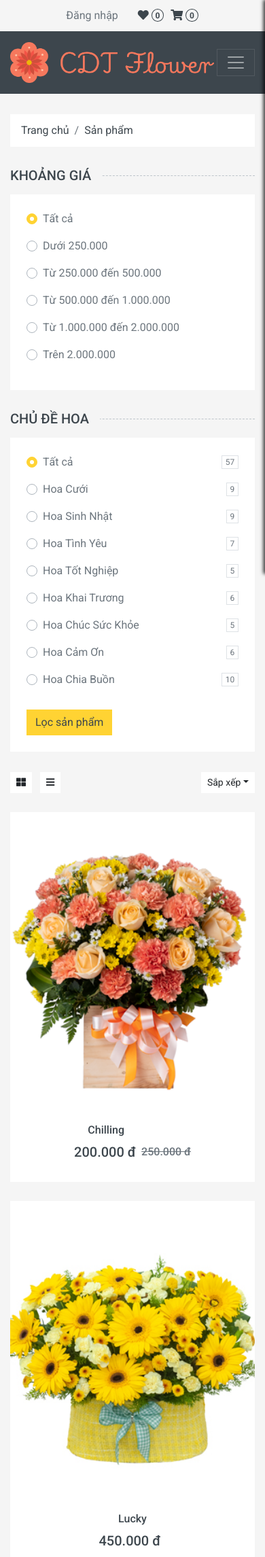
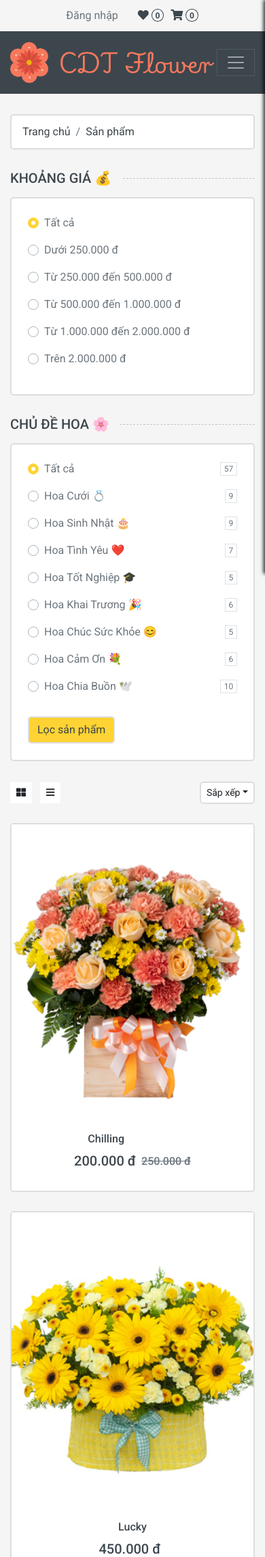
Before and after one commit to quangkuong1109/web_ban_hoa, a PHP site: page /shop.php in a window 390 px wide. Shown: the top 2291 px of the page at 68% size. Run offline with PHP 8.4, Linux system fonts and the light colour scheme; data comes from the database, SQL or seed files in the repository; data that the repository does not hold is empty; some libraries are stand-ins or nearby versions.

Commit message:
thêm border

```diff
--- a/header.php
+++ b/header.php
@@ -232,8 +232,6 @@ session_start();
             <div class="col-lg-4 col-6 text-right">
                 <p class="m-0">Chăm sóc khách hàng</p>
                 <h6 class="m-0">Mr. Cường: 0816261794</h6>
-                <h6 class="m-0">Mr. Duy: 0961077063</h6>
-                <h6 class="m-0">Mr. Thắng: 0834035090</h6>
             </div>
         </div>
     </div>
--- a/shop.php
+++ b/shop.php
@@ -4,7 +4,7 @@
 <div class="container-fluid">
     <div class="row px-xl-5">
         <div class="col-12">
-            <nav class="breadcrumb bg-light mb-30">
+            <nav class="breadcrumb bg-light mb-30 border-black">
                 <a class="breadcrumb-item text-dark" href="#">Trang chủ</a>
                 <a class="breadcrumb-item text-dark" href="#">Sản phẩm</a>
                 <!-- <span class="breadcrumb-item active">Shop List</span> -->
@@ -22,9 +22,9 @@
         <div class="col-lg-3 col-md-4">
             <!-- Price Start -->
             <h5 class="section-title position-relative text-uppercase mb-3">
-                <span class="bg-secondary pr-3">Khoảng giá</span>
+                <span class="bg-secondary pr-3">Khoảng giá &#128176;</span>
             </h5>
-            <div class="bg-light p-4 mb-30">
+            <div class="bg-light p-4 mb-30 border-black">
                 <form id="filter-form" method="GET" action="">
                     <!-- Giá mặc định là tất cả -->
                     <div class="custom-control custom-radio d-flex align-items-center justify-content-between mb-3">
@@ -33,11 +33,11 @@
                     </div>
                     <?php
                     $priceRanges = [
-                        '0-250000' => 'Dưới 250.000',
-                        '250000-500000' => 'Từ 250.000 đến 500.000',
-                        '500000-1000000' => 'Từ 500.000 đến 1.000.000',
-                        '1000000-2000000' => 'Từ 1.000.000 đến 2.000.000',
-                        '2000000-' => 'Trên 2.000.000',
+                        '0-250000' => 'Dưới 250.000 đ',
+                        '250000-500000' => 'Từ 250.000 đến 500.000 đ',
+                        '500000-1000000' => 'Từ 500.000 đến 1.000.000 đ',
+                        '1000000-2000000' => 'Từ 1.000.000 đến 2.000.000 đ',
+                        '2000000-' => 'Trên 2.000.000 đ',
                     ];
 
                     foreach ($priceRanges as $value => $label) {
@@ -47,14 +47,14 @@
                         echo '</div>';
                     }
                     ?>
-                </div>
+            </div>
                 <!-- Price End -->
 
                 <!-- Theme Start -->
                 <h5 class="section-title position-relative text-uppercase mb-3">
-                    <span class="bg-secondary pr-3">Chủ đề Hoa</span>
+                    <span class="bg-secondary pr-3">Chủ đề Hoa &#127800;</span>
                 </h5>
-                <div class="bg-light p-4 mb-30">
+                <div class="bg-light p-4 mb-30 border-black">
                     <!-- Chủ đề mặc định là tất cả -->
                     <div class="custom-control custom-radio d-flex align-items-center justify-content-between mb-3">
                         <input type="radio" class="custom-control-input" name="theme" value="all" id="theme-all" checked>
@@ -62,6 +62,7 @@
                         <span class="badge border font-weight-normal"><?php echo getTotalProducts(); ?></span>
                     </div>
                     <?php
+                    // Mảng chứa tên chủ đề
                     $themes = [
                         'Hoa Cưới',
                         'Hoa Sinh Nhật',
@@ -73,16 +74,30 @@
                         'Hoa Chia Buồn'
                     ];
 
+                    // Mảng chứa biểu tượng tương ứng với từng chủ đề
+                    $icons = [
+                        '💍', // Hoa Cưới
+                        '🎂', // Hoa Sinh Nhật
+                        '❤️', // Hoa Tình Yêu
+                        '🎓', // Hoa Tốt Nghiệp
+                        '🎉', // Hoa Khai Trương
+                        '😊', // Hoa Chúc Sức Khỏe
+                        '💐', // Hoa Cảm Ơn
+                        '🕊️'  // Hoa Chia Buồn
+                    ];
+
                     foreach ($themes as $index => $theme) {
+                        // Lấy biểu tượng tương ứng với tên chủ đề
+                        $icon = $icons[$index]; // Sử dụng chỉ số giống nhau để lấy biểu tượng
                         echo '<div class="custom-control custom-radio d-flex align-items-center justify-content-between mb-3">';
-                        echo '<input type="radio" class="custom-control-input" name="theme" value="' . $theme . '" id="theme-' . ($index + 1) . '">';
-                        echo '<label class="custom-control-label" for="theme-' . ($index + 1) . '">' . $theme . '</label>';
+                        echo '<input type="radio" class="custom-control-input" name="theme" value="' . htmlspecialchars($theme) . '" id="theme-' . ($index + 1) . '">';
+                        echo '<label class="custom-control-label" for="theme-' . ($index + 1) . '">' . htmlspecialchars($theme) . ' ' . $icon . '</label>';
                         echo '<span class="badge border font-weight-normal">' . getThemeCount($theme) . '</span>';
                         echo '</div>';
                     }
                     ?>
                     <!-- Nút lọc -->
-                    <button type="submit" class="btn btn-primary mt-3">Lọc sản phẩm</button>
+                    <button type="submit" class="btn btn-primary mt-3 border-black">Lọc sản phẩm</button>
                 </form>
             </div>
             <!-- Theme End -->
@@ -243,15 +258,15 @@
                         <div class="col-lg-9 col-md-8">
                             <div class="row pb-3">
                                 <div class="col-12 pb-1">
-                                    <div class="d-flex align-items-center justify-content-between mb-4">
+                                    <div class="d-flex align-items-center justify-content-between mb-4 ">
                                         <div>
                                             <button class="btn btn-sm btn-light"><i class="fa fa-th-large"></i></button>
                                             <button class="btn btn-sm btn-light ml-2"><i class="fa fa-bars"></i></button>
                                         </div>
-                                        <div class="ml-2">
+                                        <div class="ml-2 ">
                                             <!-- Phần sắp xếp sản phẩm -->
                                             <div class="btn-group">
-                                                <button type="button" class="btn btn-sm btn-light dropdown-toggle" data-toggle="dropdown">Sắp xếp</button>
+                                                <button type="button" class="btn btn-sm btn-light dropdown-toggle border-black" data-toggle="dropdown">Sắp xếp</button>
                                                 <div class="dropdown-menu dropdown-menu-right">
                                                     <a class="dropdown-item" href="?page=1&price-range=<?php echo urlencode($priceRange); ?>&theme=<?php echo urlencode($theme); ?>&sapxep=asc">Giá từ Thấp -> Cao</a>
                                                     <a class="dropdown-item" href="?page=1&price-range=<?php echo urlencode($priceRange); ?>&theme=<?php echo urlencode($theme); ?>&sapxep=desc">Giá từ Cao -> Thấp</a>
@@ -268,8 +283,8 @@
                                 foreach ($products as $product) {
                                     ?>
 
-                                    <div class="col-lg-4 col-md-6 col-sm-6 pb-1">
-                                        <div class="product-item bg-light mb-4">
+                                    <div class="col-lg-4 col-md-6 col-sm-6 pb-1 ">
+                                        <div class="product-item bg-light mb-4 border-black">
                                             <div class="product-img position-relative overflow-hidden">
                                                 <img class="img-fluid w-100" src="<?php echo $product['HinhAnh']; ?>" alt="">
                                                 <div class="product-action">
@@ -316,8 +331,8 @@
                 <!-- Phần điều hướng trang -->
                 <div class="col-12">
                     <nav>
-                        <ul class="pagination justify-content-center">
-                            <li class="page-item <?php if ($current_page <= 1) echo 'disabled'; ?>">
+                        <ul class="pagination justify-content-center ">
+                            <li class="page-item  <?php if ($current_page <= 1) echo 'disabled'; ?>">
                                 <a class="page-link" href="?page=<?php echo $current_page - 1; ?>&price-range=<?php echo urlencode($priceRange); ?>&theme=<?php echo urlencode($theme); ?>&sapxep=<?php echo urlencode($sort); ?>">Trước</a>
                             </li>
                             <?php for ($i = 1; $i <= $totalPages; $i++) : ?>
@@ -349,6 +364,10 @@
                         50% {
                             opacity: 0;
                         }
+                    }
+                    .border-black {
+                        border: 2px solid #DDDDDD; /* Thay đổi độ dày và màu viền tại đây */
+                        border-radius: 5px; /* Tùy chọn: làm tròn các góc của viền */
                     }
                 </style>
             </div>
```
Also changed, not shown: cart.php (+14 -4 lines), contact.php (+11 -4 lines), detail.php (+18 -18 lines), index.php (+10 -6 lines), lichsu_donhang.php (+6 -4 lines).
